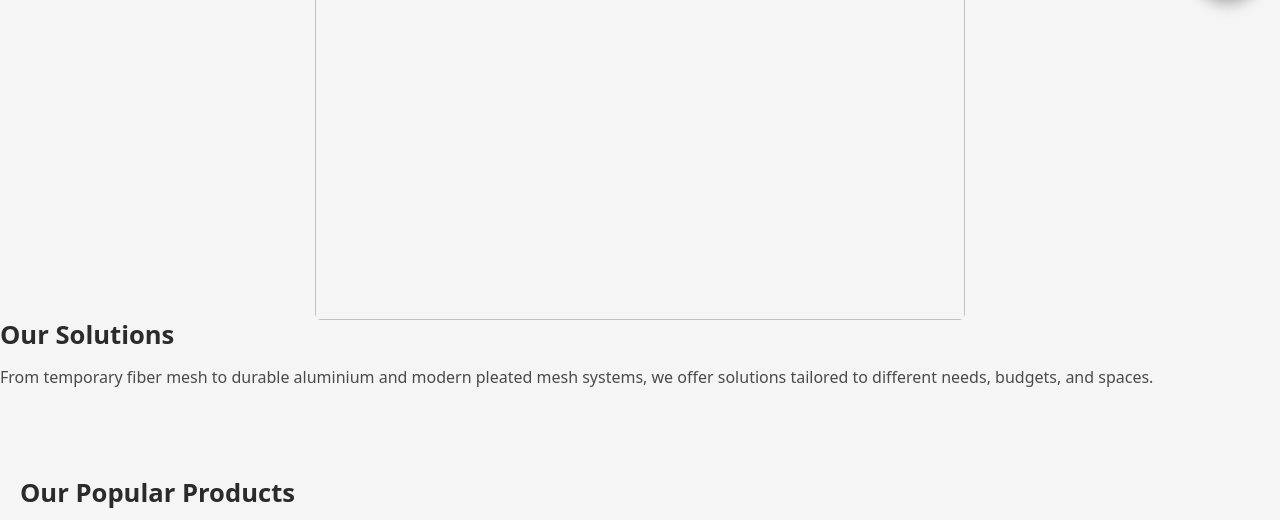
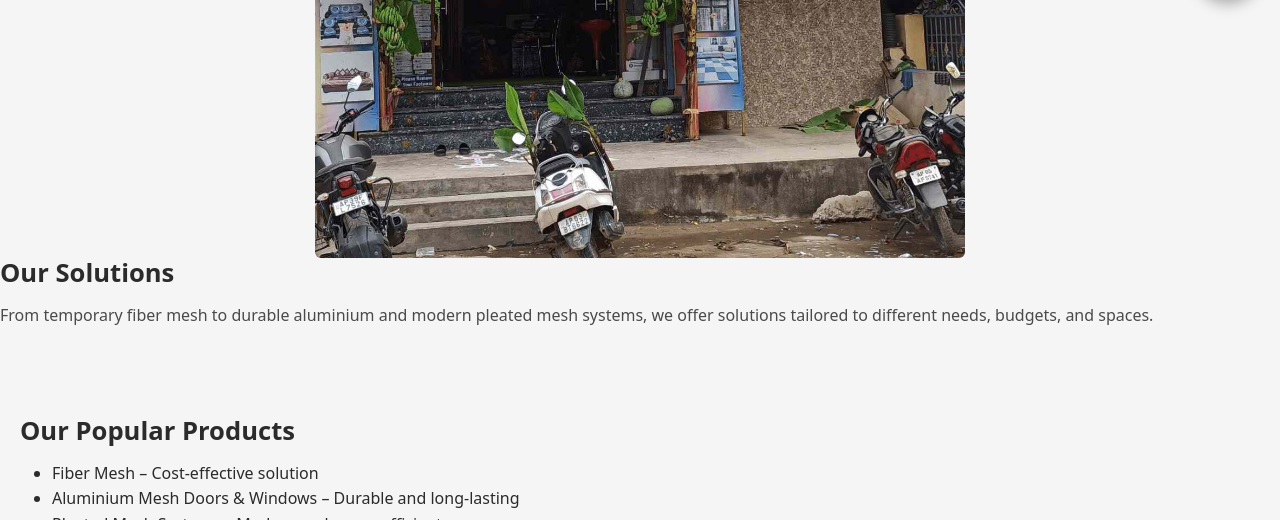
Before and after one commit to Prakash-9642/shop-site-design, a plain HTML site: page index.html in a window 1280 px wide. Shown: the part 723-1243 px from the top of the page. Drawn offline with Linux system fonts and the light colour scheme; the site is published under a folder, as on GitHub Pages, so addresses that start at the root find nothing.

Commit message:
Fix image source path in index.html

```diff
--- a/index.html
+++ b/index.html
@@ -83,7 +83,7 @@
 </section>
 </main>
 <div align="center">
-<img src="/assets/images/shop/shop-front.jpg" height="300px" width="650px"
+<img src="assets/images/shop/shop-front.jpg" height="300px" width="650px"
      class="img-fluid rounded mt-4"
      alt="Garuda Mosquito Mesh shop front">
 </div>
```
